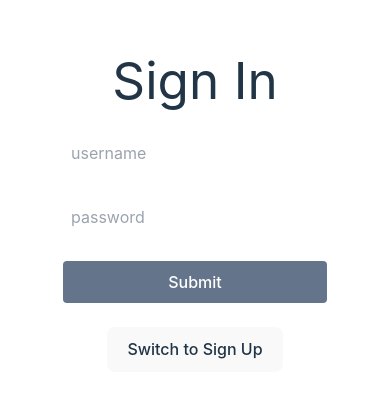
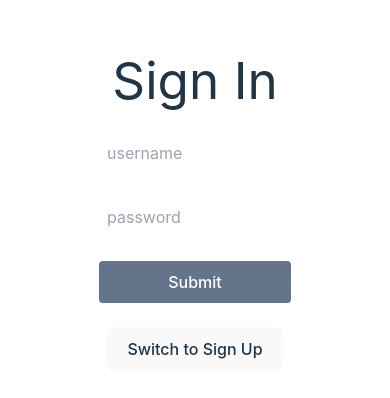
Before and after one commit to OliverKrieger/SPE-JFS, a React (Vite) app in the folder frontend/: page / in a window 390 px wide. Shown: the part 210-608 px from the top of the page. Built offline with nearby package versions, Linux system fonts and the light colour scheme; no server answers.

Commit message:
make mobile response basic styling

```diff
--- a/frontend/src/components/dashboard/DashLeftNav.tsx
+++ b/frontend/src/components/dashboard/DashLeftNav.tsx
@@ -12,8 +12,8 @@ const DashLeftNav: React.FC<DashLeftNavProps> = ({ activeTab, setActiveTab }) =>
     ];
 
     return (
-        <nav className="left-nav w-[150px] flex-1 text-center border-r-2 border-r-slate-600">
-            <div>
+        <nav className="left-nav sm:w-[150px] sm:flex-1 text-center sm:border-r-2 border-r-slate-600">
+            <div className='flex sm:flex-col justify-center'>
                 {tabs.map(tab => (
                     <div
                         key={tab.name}
--- a/frontend/src/pages/Dashboard.tsx
+++ b/frontend/src/pages/Dashboard.tsx
@@ -9,7 +9,7 @@ const Dashboard: React.FC = () => {
     return (
         <div className='dashboard-container min-h-screen flex flex-col'>
             <DashHeader />
-            <div className='dashboard-main-content flex flex-row w-full flex-1'>
+            <div className='dashboard-main-content flex flex-col sm:flex-row w-full flex-1'>
                 <DashLeftNav activeTab={activeTab} setActiveTab={setActiveTab} />
                 <DashContentArea activeTab={activeTab} />
             </div>
--- a/frontend/src/pages/Login.tsx
+++ b/frontend/src/pages/Login.tsx
@@ -10,7 +10,7 @@ const Login: React.FC = () => {
     };
 
     return (
-        <div className='login-container text-center flex flex-col min-h-screen items-center justify-center w-96 mx-auto'>
+        <div className='login-container text-center flex flex-col min-h-screen items-center justify-center w-48 sm:w-96 mx-auto'>
             <div>
                 {activeComponent === 'SignIn' ? <SignIn /> : <SignUp toggle={toggleComponent} />}
             </div>
```
